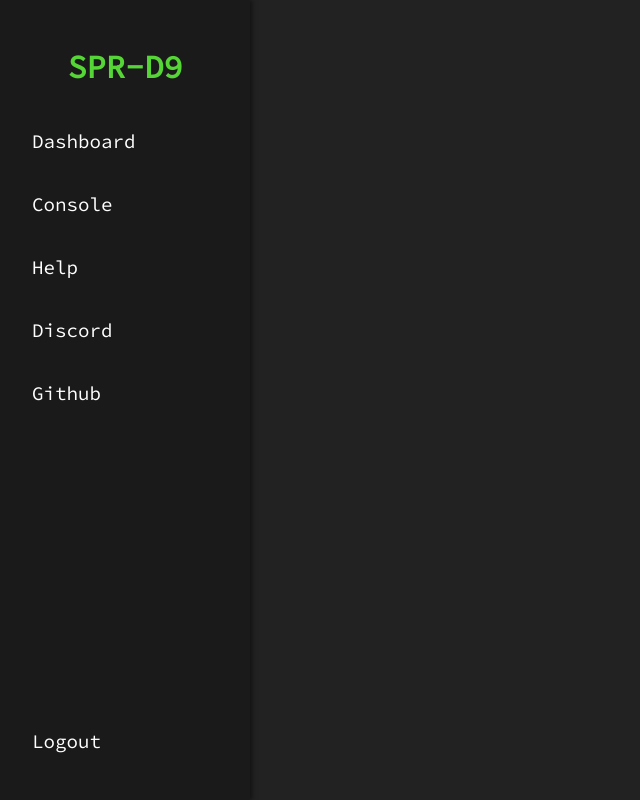
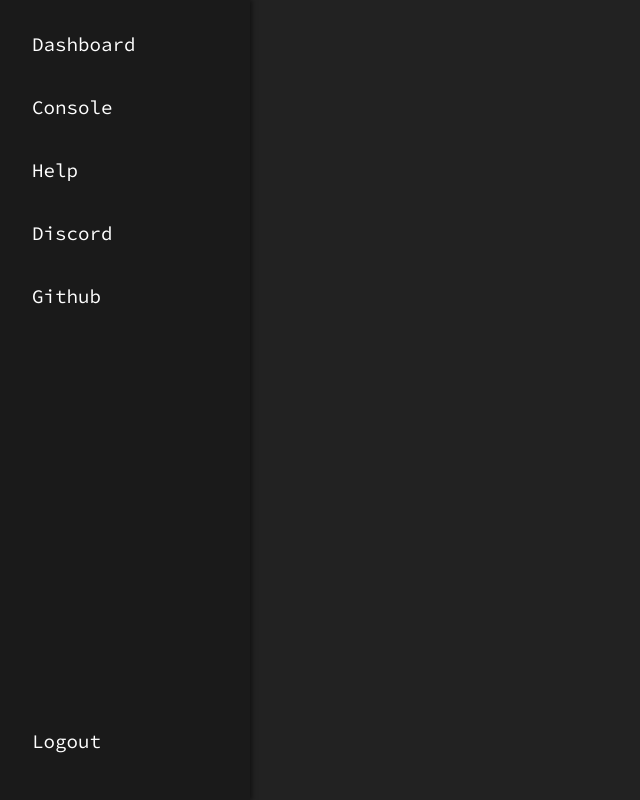
Before and after one commit to katy-the-kat/SpaceRAC, a Flask app: template templates/base.html in a window 1280 px wide. Shown: the whole page, without its empty margins (0-640 px from the left). Run offline with Flask 3, Linux system fonts and the light colour scheme; the template is opened without the code that fills it, so the values that code supplies are empty.

Commit message:
Update base.html

```diff
--- a/templates/base.html
+++ b/templates/base.html
@@ -9,7 +9,6 @@
 </head>
 <body>
     <div class="sidebar">
-        <h2>SPR-D9</h2>
         <a href="{{ url_for('dashboard') }}" class="sidebar-link">Dashboard</a>
         <a href="{{ url_for('manage_console') }}" class="sidebar-link">Console</a>
         <a href="https://discord.gg/kvm" class="sidebar-link">Help</a>
```
